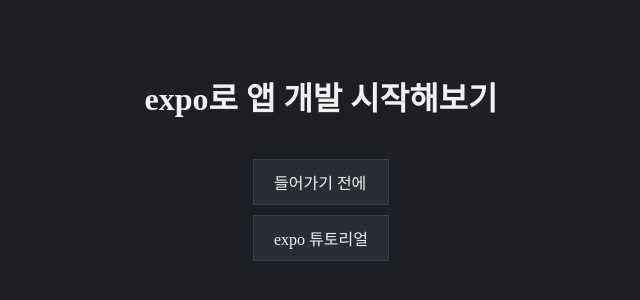
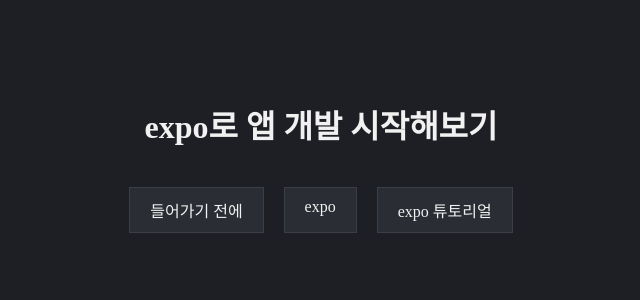
Before and after one commit to seuchoi0531/brief7, a plain HTML site: page index.html in a window 1280 px wide. Shown: the part 228-528 px from the top of the page, without its empty margins (319-959 px from the left). Drawn offline with Linux system fonts and the light colour scheme; no server answers.

Commit message:
✨ feat: Complete brief7 presentation

```diff
--- a/index.html
+++ b/index.html
@@ -25,7 +25,8 @@
     <h1>expo로 앱 개발 시작해보기</h1>
     <div class="menu">
         <a href="part1.html" class="btn">들어가기 전에</a>
-        <a href="#" class="btn">expo 튜토리얼</a>
+        <a href="https://expo.dev/" class="btn">expo</a>
+        <a href="https://unruly-gauge-c20.notion.site/Expo-Tuto-352856108b1d80c390d1cb46335e54f1" class="btn">expo 튜토리얼</a>
     </div>
 </body>
 
--- a/style.css
+++ b/style.css
@@ -23,6 +23,8 @@ body {
 }
 
 .menu {
+    display: flex;
+    flex-flow: row nowrap;
     margin-top: 30px;
 }
 
```
